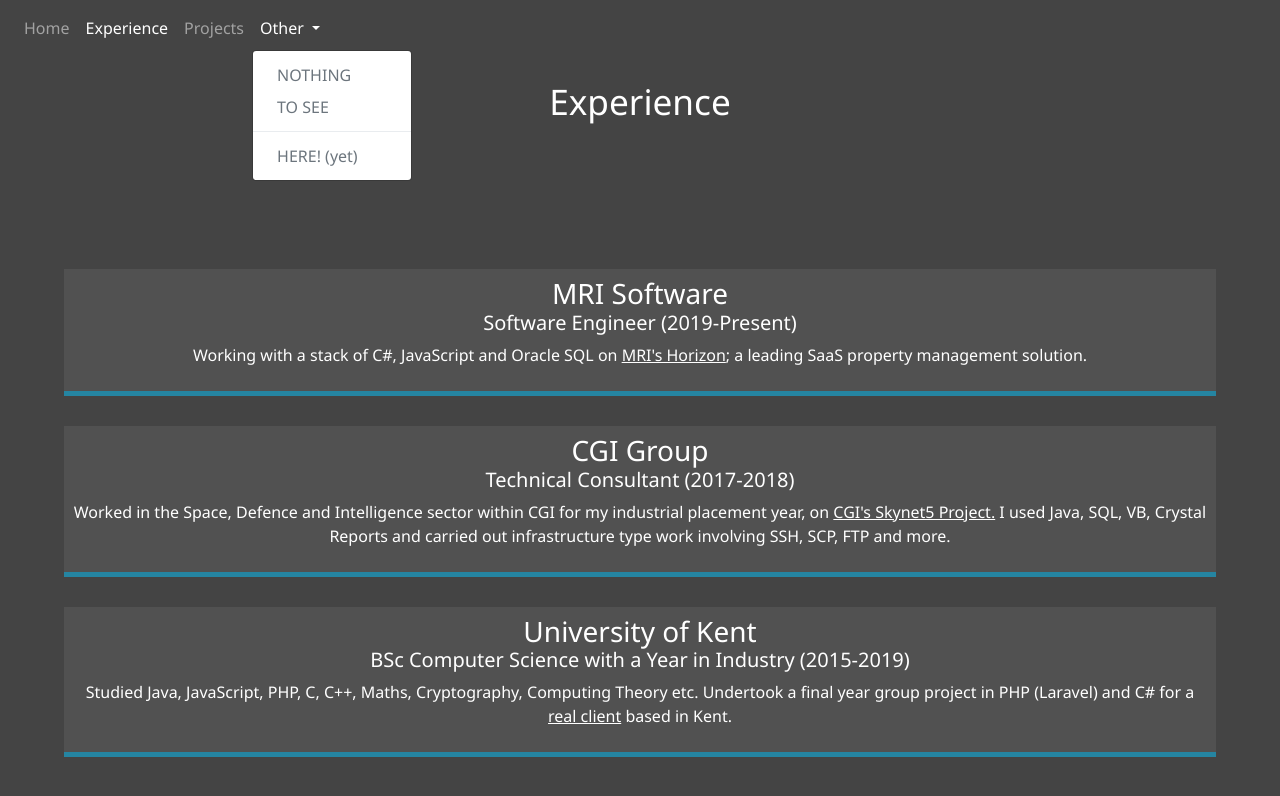
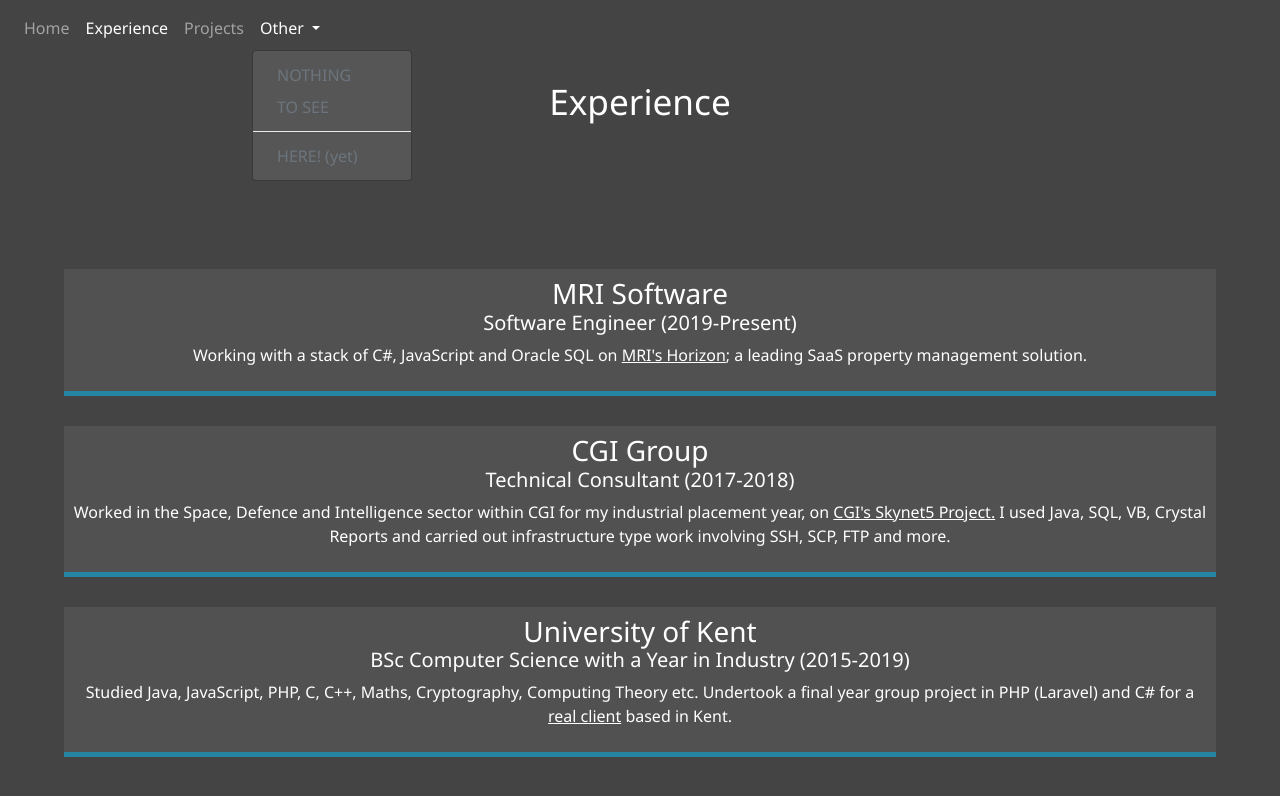
Before and after one commit to sammymatt/hellosamzo.github.io-Old, a website: page dist/experience.html in a window 1280 px wide. Both pictures are taken after a click on the button "Other". Drawn offline with nearby package versions, Linux system fonts and the light colour scheme.

Commit message:
#6 - Fixed missing 'Other' CSS

```diff
--- a/dist/experience.html
+++ b/dist/experience.html
@@ -25,6 +25,12 @@
       color: white;
       font-weight:lighter;
     }
+
+    .navbar-nav > li > .dropdown-menu {
+    color: red;
+    background-color: rgba(245, 245, 245, 0.1);
+    }
+
     </style>
 <body>
          <!--Navbar -->
```
Also changed, not shown: dist/index.html (+6 -0 lines).
